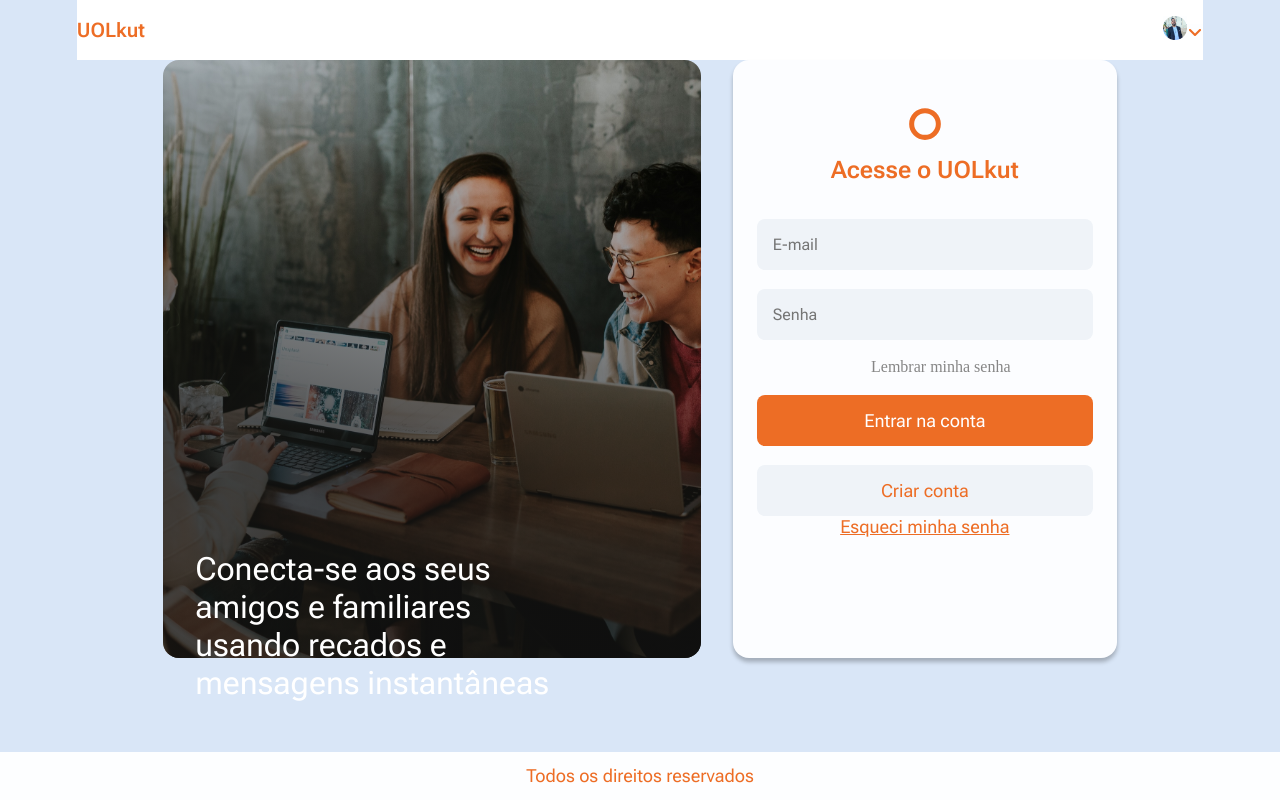
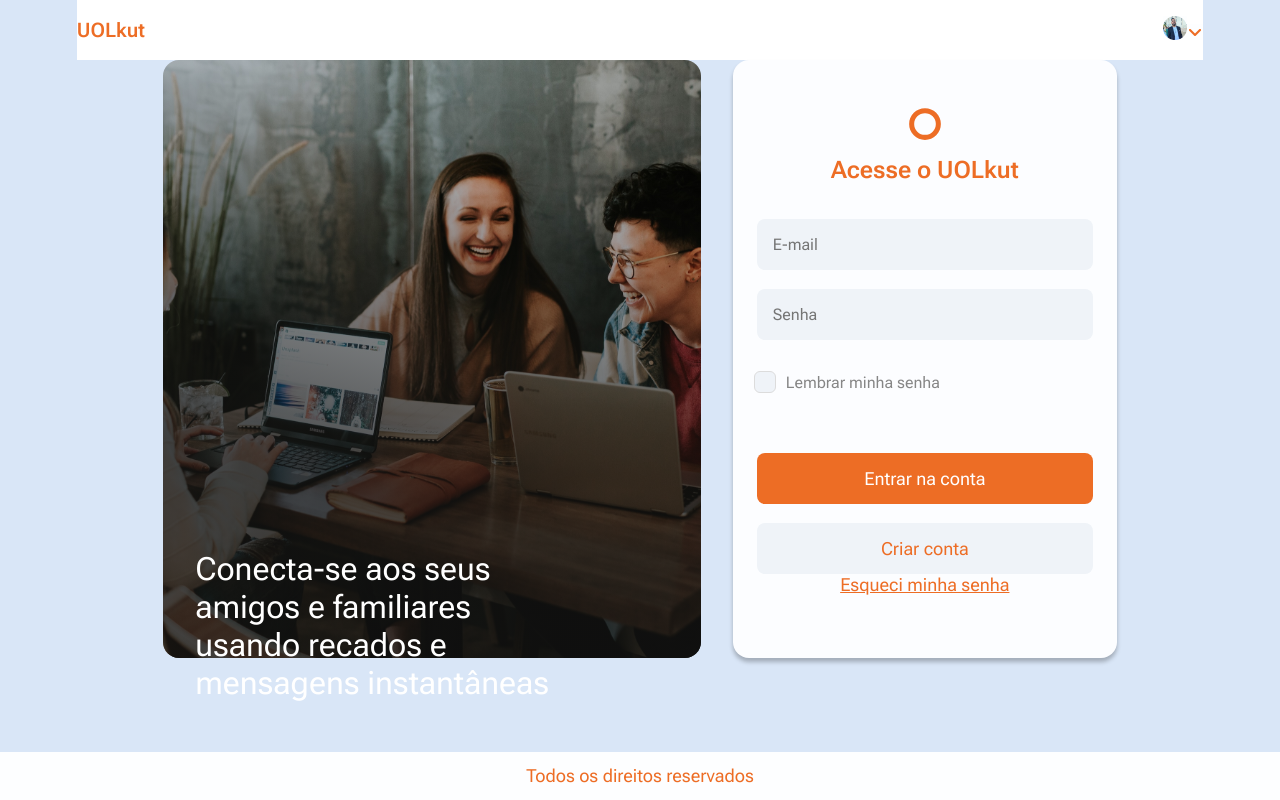
Before and after one commit to elianfloresp/projeto-compass_uolkut-grupo8, a React (Create React App) app: page / in a window 1280 px wide. Built offline with nearby package versions, Linux system fonts and the light colour scheme.

Commit message:
feat: added styled checkbox to sign in form

```diff
--- a/src/components/Form/SignInForm.tsx
+++ b/src/components/Form/SignInForm.tsx
@@ -1,20 +1,24 @@
-import { FC } from "react";
-import { FormContainer, Button, Title, Input, Label, Href } from "../pages/UI/StyledForm";
+import { FC, useState } from "react";
+import { FormContainer, Button, Title, Input, Href } from "../pages/UI/StyledForm";
+import CustomCheckbox from '../pages/UI/StyledCB';
 
 const SignInForm:FC = () => {
+  const [isChecked, setIsChecked] = useState(false);
+
+  const handleChange = () => {
+    setIsChecked((prevState)=>!prevState);
+  };
+
   return (
     <FormContainer>
       <Title>Acesse o UOLkut</Title>
       <Input id='sign-in-email' className="special-input" placeholder="E-mail" type='email'/>
       <Input id='sign-in-password' className="special-input" placeholder="Senha" type='password'/>
 
-      <div>
-        <Input type="checkbox" className="special-input" id="remember-my-password" />
-        <Label htmlFor="remember-my-password">Lembrar minha senha</Label>
-      </div>
+      <CustomCheckbox id='remember-my-password' checked={isChecked} onChange={handleChange} label="Lembrar minha senha" />
 
       <Button type="submit">Entrar na conta</Button>
-      <Button type="button" className="secondary">Criar conta</Button> {/* TODO: Consertar para deixar cinza */}
+      <Button type="button" className="secondary">Criar conta</Button>
 
       <Href className="underline">
         Esqueci minha senha
--- a/src/components/pages/UI/StyledCB.tsx
+++ b/src/components/pages/UI/StyledCB.tsx
@@ -1,11 +1,9 @@
-import React, { useState, ChangeEvent } from 'react';
 import styled from 'styled-components';
 
 const CheckboxWrapper = styled.div`
-  width: 1.25rem;
-  height: 1.25rem;
-  border-radius: 0.375rem;
-  border: 1px solid #DCDCDC;
+  width: 0.875rem;
+  height: 0.9375rem;
+  border-radius: 0.25rem;
   background: #EFF3F8;
   display: flex;
   align-items: center;
@@ -15,7 +13,7 @@
 
   .checkbox-inner {
     width: 0.875rem;
-    height: 0.875rem;
+    height: 0.9375rem;
     border-radius: 0.25rem;
     background: #ED6D25;
     display: none;
@@ -25,18 +23,64 @@
   input:checked + .checkbox-inner {
     display: block;
   }
+
+  @media (min-width: 768px){
+    width: 1.25rem;
+    height: 1.25rem;
+
+    border-radius: 0.375rem;
+    border: 1px solid #DCDCDC;
+
+    & .checkbox-inner {
+      width: 0.875rem;
+      height: 0.875rem;
+    }
+  }
+`;
+
+const CheckboxContainer = styled.div`
+  display: flex;
+  align-items: center;
+  align-self: flex-start;
+  margin: 31px 0 41px 21px;
+
+
+  & label {
+    color: #868686;
+    font-family: Roboto Flex;
+    font-size: 0.8125rem;
+    font-weight: 400;
+    margin-left: 10px;
+  }
+
+  @media (min-width: 768px){
+    & label {
+      font-size: 1rem;
+    }
+  }
 `;
 
 interface CustomCheckboxProps {
+  id: string;
+  label: string;
   checked: boolean;
-  onChange: (event: ChangeEvent<HTMLInputElement>) => void;
+  onChange: () => void;
 }
 
-const CustomCheckbox: React.FC<CustomCheckboxProps> = ({ checked, onChange }) => (
-  <CheckboxWrapper>
-    <input type="checkbox" checked={checked} onChange={onChange} />
-    <div className="checkbox-inner"></div>
-  </CheckboxWrapper>
-);
+const CustomCheckbox: React.FC<CustomCheckboxProps> = ({id, label, checked, onChange}) => {
+  const handleChange = () => {
+    onChange()
+  }
+
+  return (
+    <CheckboxContainer>
+      <CheckboxWrapper onClick={handleChange}>
+        <input id={id} type="checkbox" checked={checked}/>
+        <div className="checkbox-inner"></div>
+      </CheckboxWrapper>
+      <label htmlFor="remember-my-password">{label}</label>
+    </CheckboxContainer>
+  );
+};
 
 export default CustomCheckbox;
```
